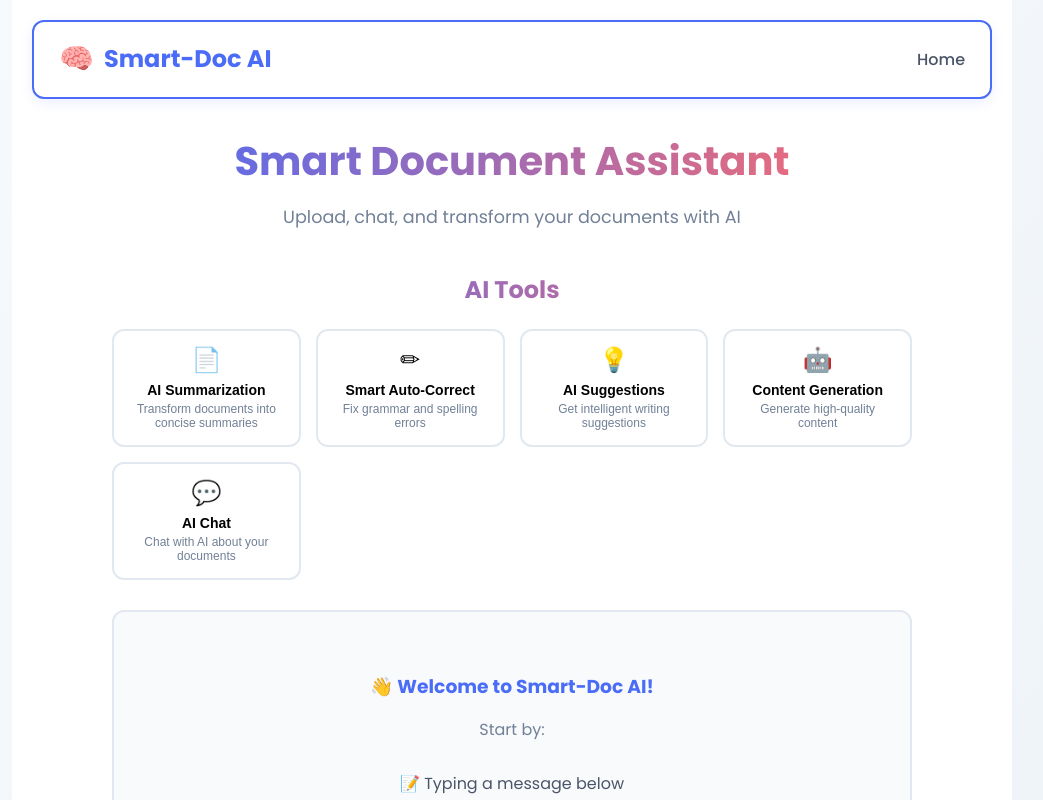
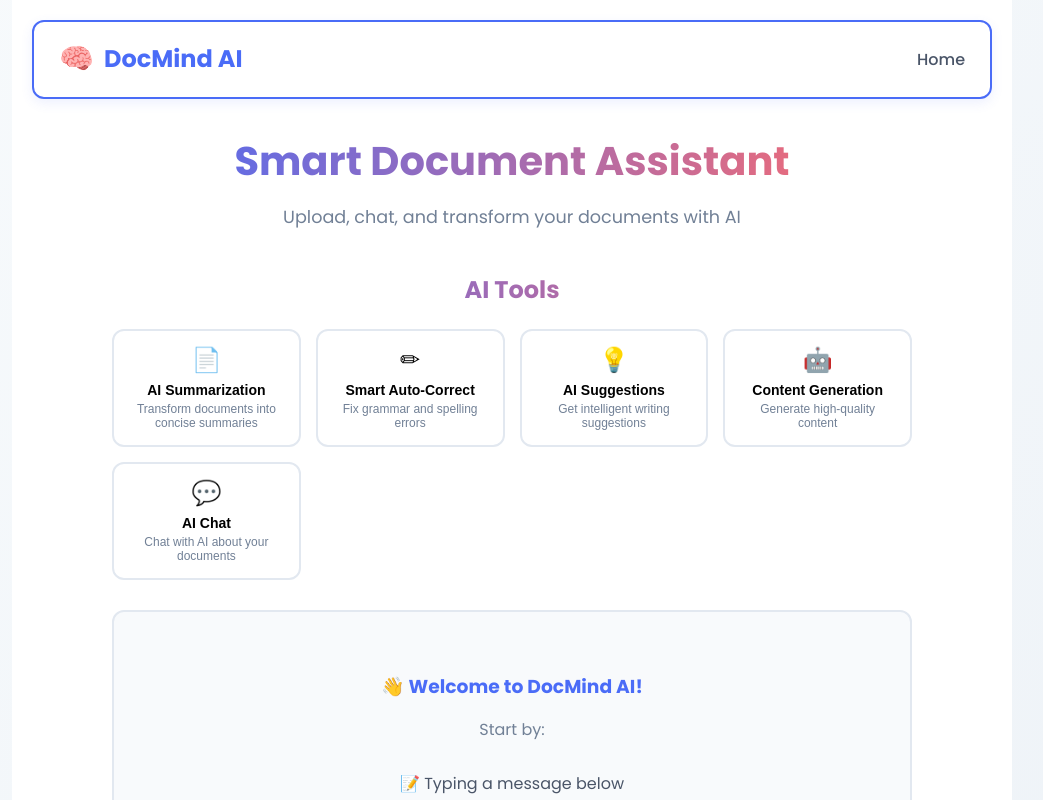
Before and after one commit to arehh04/Fix-The-Doc-Codenection, a Next.js app: page /ai in a window 1280 px wide. Shown: the top 800 px of the page, without its empty margins (128-1171 px from the left). Built offline with nearby package versions, Linux system fonts and the light colour scheme.

Commit message:
update Name

```diff
--- a/app/ai/page.tsx
+++ b/app/ai/page.tsx
@@ -159,7 +159,7 @@ export default function AITools() {
       <header className={styles.header}>
         <Link href="/" className={styles.logo}>
           <span className={styles.logoIcon}>🧠</span>
-          <span>Smart-Doc AI</span>
+          <span>DocMind AI</span>
         </Link>
         <nav>
           <ul>
@@ -201,7 +201,7 @@ export default function AITools() {
           <div className={styles.chatContainer} ref={chatContainerRef}>
             {messages.length === 0 ? (
               <div className={styles.welcomeMessage}>
-                <h3>👋 Welcome to Smart-Doc AI!</h3>
+                <h3>👋 Welcome to DocMind AI!</h3>
                 <p>Start by:</p>
                 <ul>
                   <li>📝 Typing a message below</li>
```
